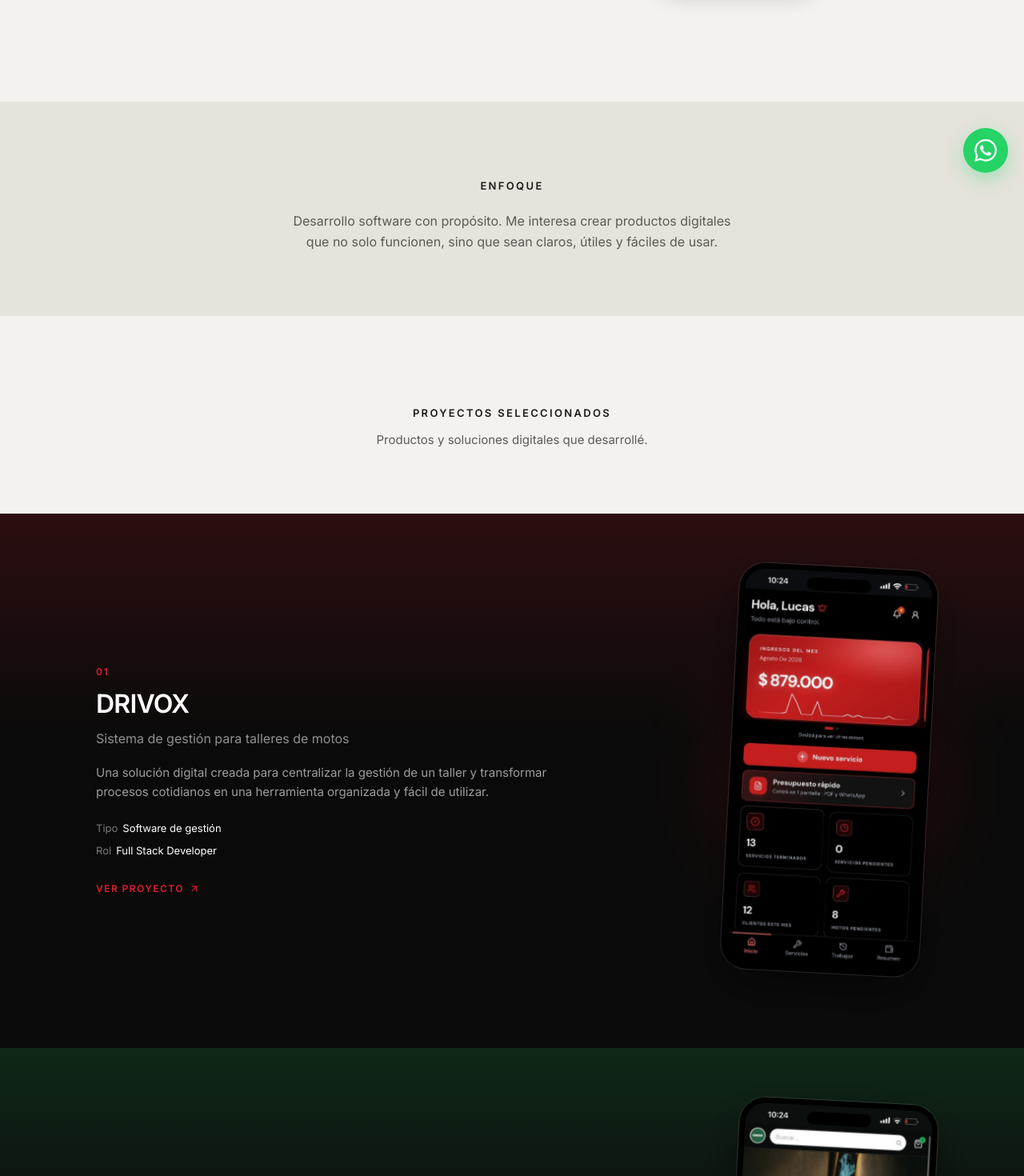
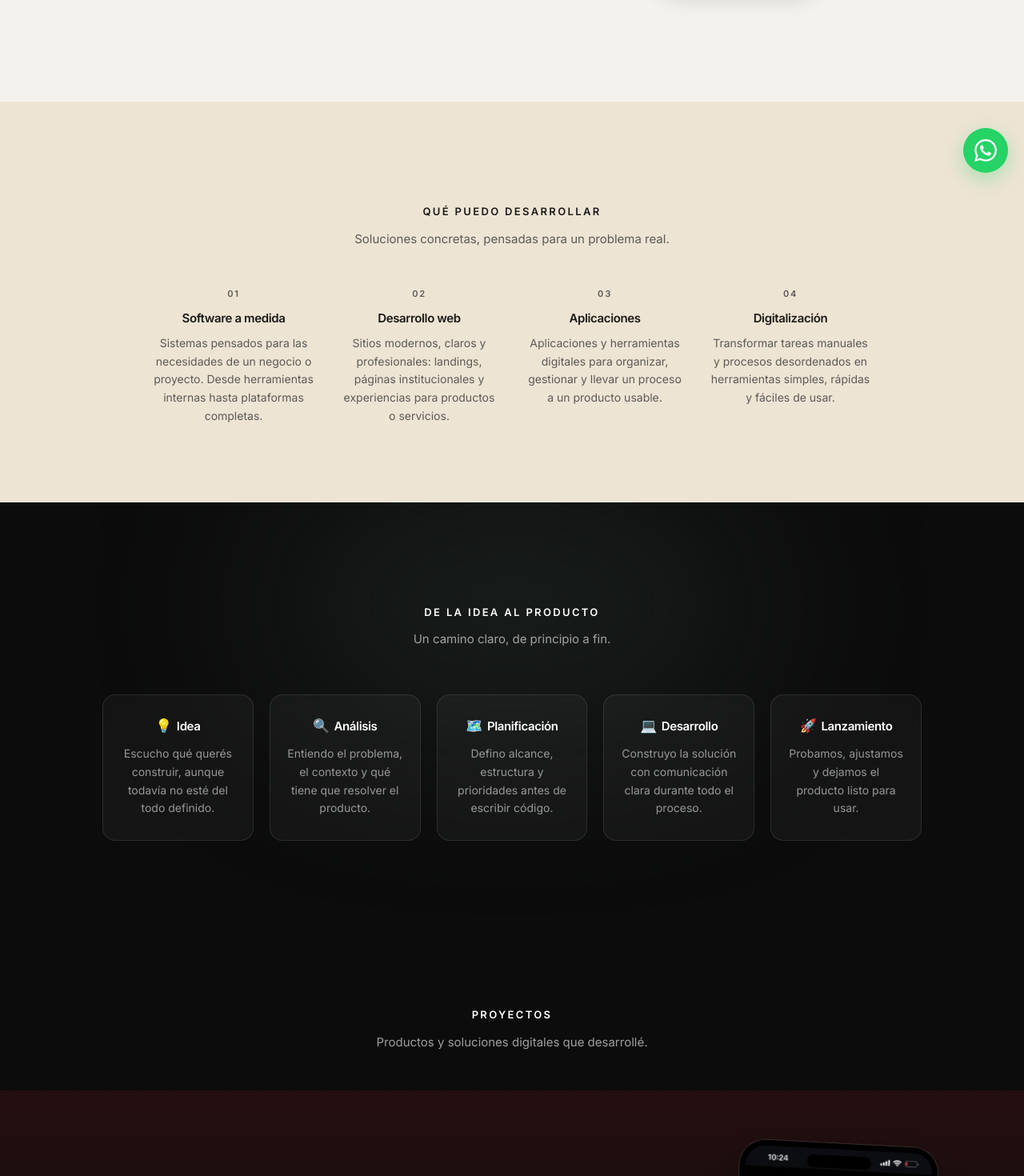
Before and after one commit to milagrosbelen/portfolio, a React (Vite) app: page / in a window 1280 px wide. Shown: the part 560-2030 px from the top of the page at 80% size. Built offline with nearby package versions, Linux system fonts and the light colour scheme.

Commit message:
cambio de jerarqui visual

```diff
--- a/src/App.tsx
+++ b/src/App.tsx
@@ -1,10 +1,21 @@
+import { BrowserRouter, Navigate, Route, Routes } from 'react-router-dom'
 import { MainLayout } from './layout/MainLayout'
 import { Home } from './pages/Home'
 
 export default function App() {
   return (
-    <MainLayout>
-      <Home />
-    </MainLayout>
+    <BrowserRouter>
+      <Routes>
+        <Route
+          path="/"
+          element={
+            <MainLayout>
+              <Home />
+            </MainLayout>
+          }
+        />
+        <Route path="*" element={<Navigate to="/" replace />} />
+      </Routes>
+    </BrowserRouter>
   )
 }
--- a/src/components/ProjectCase.tsx
+++ b/src/components/ProjectCase.tsx
@@ -29,7 +29,7 @@ export function ProjectCase({ project }: ProjectCaseProps) {
       data-nav-theme="dark"
       className="overflow-x-hidden"
       style={{
-        background: `linear-gradient(180deg, color-mix(in srgb, ${project.accent} 16%, #0a0a0a) 0%, #0a0a0a 42%)`,
+        background: `linear-gradient(180deg, color-mix(in srgb, ${project.accent} 12%, #0c0c0c) 0%, #0c0c0c 48%)`,
       }}
     >
       <div className="site-container py-10 md:py-14 lg:py-16">
--- a/src/data/navigation.ts
+++ b/src/data/navigation.ts
@@ -2,7 +2,7 @@ import type { NavLink } from '../types'
 import { SECTION_IDS } from '../lib/constants'
 
 export const navigation: NavLink[] = [
+  { label: 'Servicios', href: `#${SECTION_IDS.services}` },
   { label: 'Proyectos', href: `#${SECTION_IDS.projects}` },
-  { label: 'Servicios', href: `#${SECTION_IDS.services}` },
   { label: 'Sobre mí', href: `#${SECTION_IDS.about}` },
 ]
--- a/src/index.css
+++ b/src/index.css
@@ -12,7 +12,7 @@
   --color-line: #ddd8d0;
   --color-accent: #3d4f45;
   --color-accent-hover: #2f3e36;
-  --color-warm: #efece6;
+  --color-warm: #eee4d4;
   --color-mist: #e6e3dc;
   --color-charcoal: #1c1b19;
   --color-ink: #0c0c0c;
--- a/src/layout/Footer.tsx
+++ b/src/layout/Footer.tsx
@@ -1,5 +1,6 @@
 import { navigation } from '../data/navigation'
 import { profile } from '../data/profile'
+import { techGroups } from '../data/technologies'
 import { SECTION_IDS } from '../lib/constants'
 
 const footerLinks = [
@@ -7,10 +8,12 @@ const footerLinks = [
   { label: 'Contacto', href: `#${SECTION_IDS.contact}` },
 ]
 
+const stack = techGroups.flatMap((group) => group.items)
+
 export function Footer() {
   return (
     <footer data-nav-theme="dark" className="border-t border-white/10 bg-ink">
-      <div className="site-container py-12 text-center">
+      <div className="site-container flex flex-col items-center py-12 text-center">
         <p className="text-[13px] font-semibold tracking-[0.04em] text-white">
           {profile.firstName}
         </p>
@@ -33,6 +36,10 @@ export function Footer() {
           ))}
         </nav>
 
+        <p className="mt-8 max-w-xl text-[12px] leading-relaxed text-white/35">
+          {stack.join(' · ')}
+        </p>
+
         <p className="mt-10 text-[12px] text-white/35">
           © {new Date().getFullYear()} {profile.name}
         </p>
--- a/src/lib/constants.ts
+++ b/src/lib/constants.ts
@@ -10,9 +10,7 @@ export const SITE = {
 
 export const SECTION_IDS = {
   hero: 'inicio',
-  intro: 'presentacion',
   projects: 'proyectos',
-  tech: 'stack',
   services: 'servicios',
   about: 'sobre-mi',
   process: 'proceso',
--- a/src/pages/Home.tsx
+++ b/src/pages/Home.tsx
@@ -1,22 +1,18 @@
 import { About } from '../sections/About'
 import { Contact } from '../sections/Contact'
 import { Hero } from '../sections/Hero'
-import { Intro } from '../sections/Intro'
 import { Process } from '../sections/Process'
 import { Projects } from '../sections/Projects'
 import { Services } from '../sections/Services'
-import { Technologies } from '../sections/Technologies'
 
 export function Home() {
   return (
     <>
       <Hero />
-      <Intro />
+      <Services />
+      <Process />
       <Projects />
-      <Technologies />
-      <Services />
       <About />
-      <Process />
       <Contact />
     </>
   )
--- a/src/sections/Intro.tsx
+++ /dev/null
@@ -1,21 +0,0 @@
-import { FadeIn } from '../components/AnimatedSection'
-import { SECTION_IDS } from '../lib/constants'
-
-export function Intro() {
-  return (
-    <section id={SECTION_IDS.intro} className="bg-mist pt-20 pb-16 sm:pt-24 sm:pb-20">
-      <div className="site-container text-center">
-        <FadeIn className="mx-auto max-w-2xl">
-          <p className="text-[13px] font-semibold uppercase tracking-[0.18em] text-foreground">
-            Enfoque
-          </p>
-          <p className="mx-auto mt-5 max-w-xl text-[15px] leading-relaxed text-muted sm:text-base">
-            Desarrollo software con propósito. Me interesa crear productos
-            digitales que no solo funcionen, sino que sean claros, útiles y
-            fáciles de usar.
-          </p>
-        </FadeIn>
-      </div>
-    </section>
-  )
-}
--- a/src/sections/Projects.tsx
+++ b/src/sections/Projects.tsx
@@ -6,12 +6,17 @@ import { SECTION_IDS } from '../lib/constants'
 
 export function Projects() {
   return (
-    <section id={SECTION_IDS.projects} className="bg-background">
-      <div className="site-container pt-24 pb-16 sm:pt-28 sm:pb-20">
+    <section
+      id={SECTION_IDS.projects}
+      data-nav-theme="dark"
+      className="bg-ink"
+    >
+      <div className="site-container pt-24 pb-10 sm:pt-28 sm:pb-12">
         <FadeIn>
           <SectionHeader
-            title="Proyectos seleccionados"
+            title="Proyectos"
             description="Productos y soluciones digitales que desarrollé."
+            light
           />
         </FadeIn>
       </div>
--- a/src/sections/Technologies.tsx
+++ /dev/null
@@ -1,45 +0,0 @@
-import { FadeIn } from '../components/AnimatedSection'
-import { Badge } from '../components/Badge'
-import { SectionHeader } from '../components/SectionHeader'
-import { techGroups } from '../data/technologies'
-import { SECTION_IDS } from '../lib/constants'
-
-export function Technologies() {
-  return (
-    <section
-      id={SECTION_IDS.tech}
-      data-nav-theme="dark"
-      className="bg-charcoal section-space"
-    >
-      <div className="site-container">
-        <FadeIn>
-          <SectionHeader
-            title="Stack"
-            description="Las herramientas con las que construyo."
-            light
-          />
-        </FadeIn>
-
-        <div className="mx-auto mt-12 max-w-2xl space-y-8">
-          {techGroups.map((group) => (
-            <div key={group.category} className="text-center">
-              <p className="text-[11px] font-semibold uppercase tracking-[0.16em] text-white/45">
-                {group.category}
-              </p>
-              <ul className="mt-3 flex flex-wrap justify-center gap-2">
-                {group.items.map((item) => (
-                  <li key={item}>
-                    <Badge
-                      label={item}
-                      className="border-white/10 bg-white/5 text-white/80"
-                    />
-                  </li>
-                ))}
-              </ul>
-            </div>
-          ))}
-        </div>
-      </div>
-    </section>
-  )
-}
```
